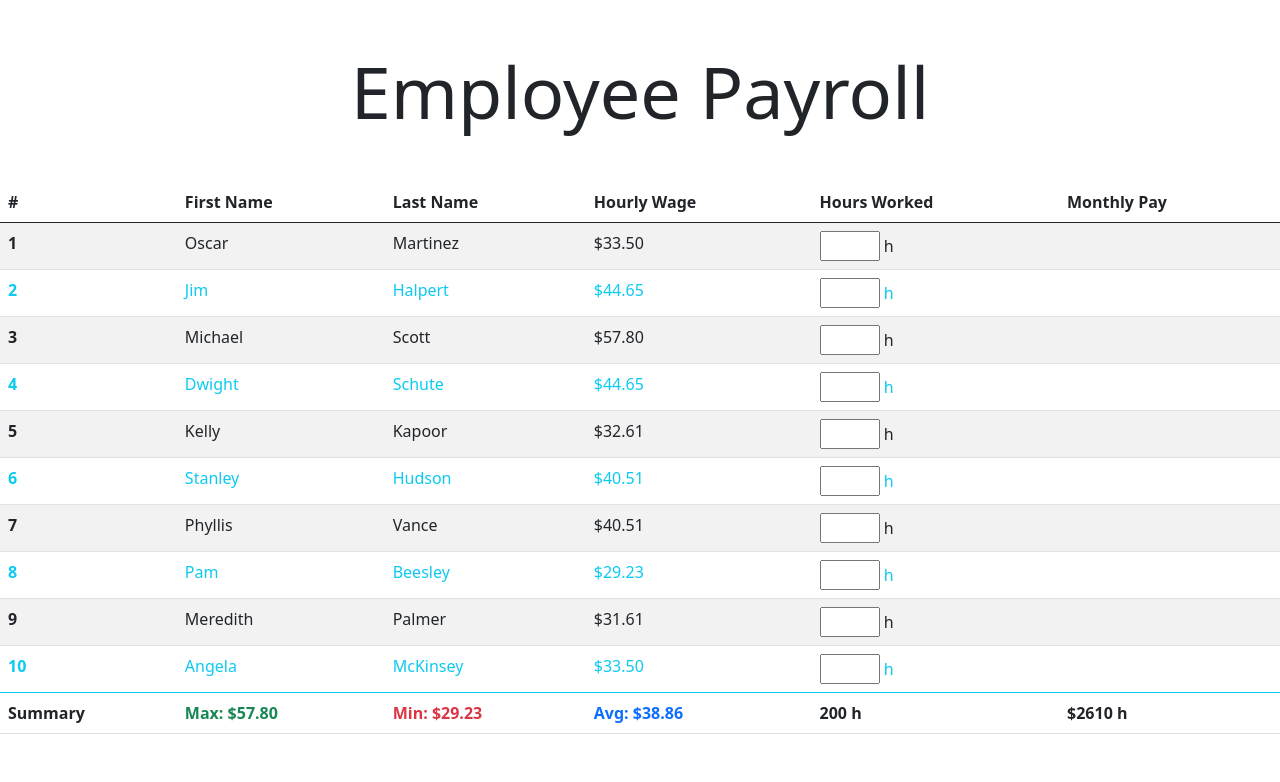
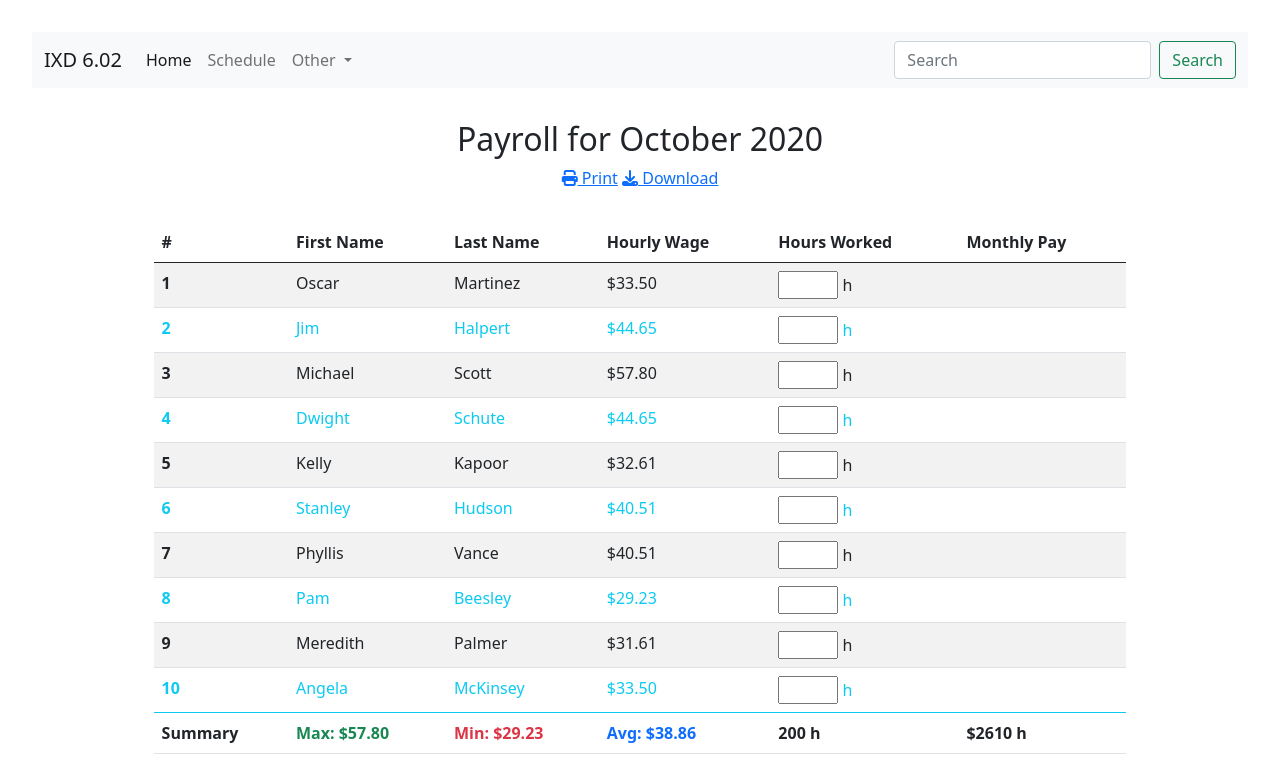
Before and after one commit to naomit9/payroll-web-app, a plain HTML site: page index.html in a window 1280 px wide. Both pictures are taken after a click on the button "New Payroll". Drawn offline with nearby package versions, Linux system fonts and the light colour scheme.

Commit message:
style edited

```diff
--- a/app.js
+++ b/app.js
@@ -2,10 +2,14 @@
 //Show table from button
 const payrollTable = document.getElementById('PayrollTable')
 const payrollButton = document.getElementById('NewPayroll')
+const mainContainer = document.querySelector('.main-container')
+const container = document.querySelector('.container')
 
 payrollButton.addEventListener('click', () => {
     payrollTable.style.display = 'table'
     payrollButton.style.display = 'none'
+    mainContainer.style.display = 'none'
+    container.style.display = 'block'
 })
 
 //Get data from JSON file
--- a/index.html
+++ b/index.html
@@ -9,11 +9,58 @@
 <script src="https://cdn.jsdelivr.net/npm/bootstrap@5.0.2/dist/js/bootstrap.bundle.min.js" integrity="sha384-MrcW6ZMFYlzcLA8Nl+NtUVF0sA7MsXsP1UyJoMp4YLEuNSfAP+JcXn/tWtIaxVXM" crossorigin="anonymous"></script>
 </head>
 <body>
-    <h1 class="display-2 text-center my-5">Employee Payroll</h1>
-    <div class="container-md text-center">
-        <!--Table Activation Button-->
-        <button class="btn btn-lg btn-primary" id="NewPayroll">New Payroll</button>
+    <nav class="navbar navbar-expand-lg navbar-light bg-light">
+        <div class="container-fluid">
+          <a class="navbar-brand" href="#">IXD 6.02</a>
+          <button class="navbar-toggler" type="button" data-bs-toggle="collapse" data-bs-target="#navbarSupportedContent" aria-controls="navbarSupportedContent" aria-expanded="false" aria-label="Toggle navigation">
+            <span class="navbar-toggler-icon"></span>
+          </button>
+          <div class="collapse navbar-collapse" id="navbarSupportedContent">
+            <ul class="navbar-nav me-auto mb-2 mb-lg-0">
+              <li class="nav-item">
+                <a class="nav-link active" aria-current="page" href="#">Home</a>
+              </li>
+              <li class="nav-item">
+                <a class="nav-link" href="#">Schedule</a>
+              </li>
+              <li class="nav-item dropdown">
+                <a class="nav-link dropdown-toggle" href="#" id="navbarDropdown" role="button" data-bs-toggle="dropdown" aria-expanded="false">
+                  Other
+                </a>
+                <ul class="dropdown-menu" aria-labelledby="navbarDropdown">
+                  <li><a class="dropdown-item" href="#">Print</a></li>
+                  <li><a class="dropdown-item" href="#">Download</a></li>
+                  <li><hr class="dropdown-divider"></li>
+                  <li><a class="dropdown-item" href="#">Overview</a></li>
+                </ul>
+              </li>
+            </ul>
+            <form class="d-flex">
+              <input class="form-control me-2" type="search" placeholder="Search" aria-label="Search">
+              <button class="btn btn-outline-success" type="submit">Search</button>
+            </form>
+          </div>
+        </div>
+      </nav>
+
+
+    <div class="main-container">
+        <h1 class="heading1 display-3 text-center my-5">Employee Payroll</h1>
+            <div class="container-md text-center">
+                <!--Table Activation Button-->
+                <button class="btn btn-lg btn-primary" id="NewPayroll">New Payroll</button>
+                <p class="instruction"><strong>Instruction:</strong> This simple application allows you to add new hours for each employee and calculate their total pay and hours automatically</p>
+            </div>
     </div>
+
+    <div class="container">
+        <h2 class="heading2">Payroll for October 2020</h2>
+            <div class="action-container">
+                <a class="print" href="#"><i class="fa-solid fa-print"></i> Print</a>
+                <a class="download" href="#"><i class="fa-solid fa-download"></i> Download</a>
+            </div>
+    </div>
+
 
     <!--Table-->
     <table
@@ -63,5 +110,6 @@
     </table>
 
     <script src="./app.js"></script>
+    <script src="https://kit.fontawesome.com/1bfa17efdf.js" crossorigin="anonymous"></script>
 </body>
 </html>
--- a/styles.css
+++ b/styles.css
@@ -3,6 +3,8 @@
 #PayrollTable {
     display: none;
     animation: fade 0.3s ease;
+    width: 80%;
+    margin: auto;
   }
   @keyframes fade {
     0% {
@@ -18,3 +20,29 @@
     -webkit-appearance: none;
     margin: 0;
   }
+
+  *{
+    margin:0;
+    padding:0;
+    box-sizing: border-box;
+  }
+
+  body {
+    padding: 2rem;
+    margin: 2rem;
+  }
+
+  .instruction {
+    font-size: 18px;
+    width: 30%;
+    margin: auto;
+    margin-top: 2rem;
+  }
+  .main-container {
+    padding-top: 5rem;
+  }
+  .container {
+    display: none;
+    text-align: center;
+    padding: 2rem;
+  }
```
